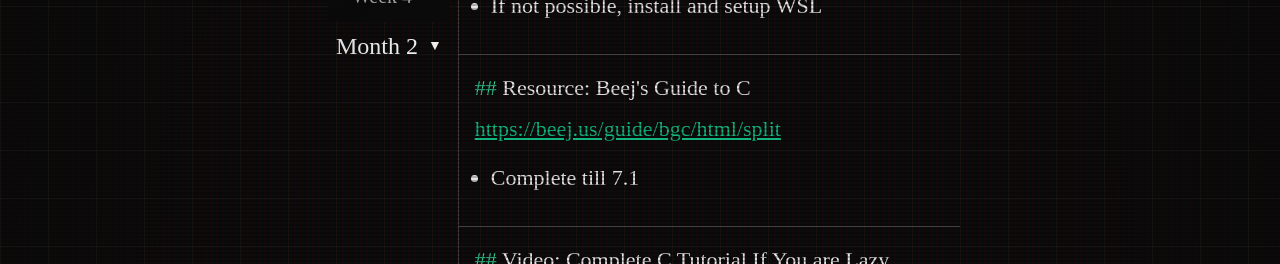
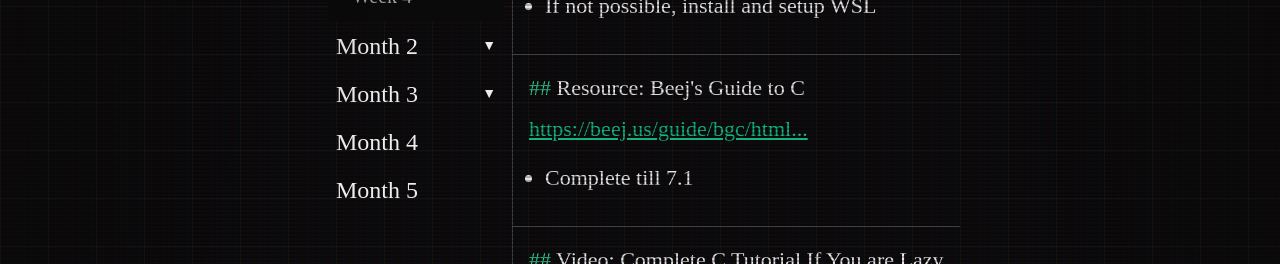
Before and after one commit to namishh/onesemester, a Next.js app: page /low in a window 1280 px wide. Shown: the part 330-594 px from the top of the page. Built offline with nearby package versions, Linux system fonts and the light colour scheme; a web font is replaced by a local one.

Commit message:
low done

```diff
--- a/app/components/sidebar.tsx
+++ b/app/components/sidebar.tsx
@@ -25,15 +25,15 @@ export default function Sidebar() {
                 <a href="/"
                     className={`w-full block text-left p-2 transition-color bg-transparent hover:bg-neutral-800`}
                 >Home</a>
-                <a href="/web"
-                    className={`w-full block text-left p-2 transition-color bg-transparent hover:bg-neutral-800`}
-                >Web</a>
                 <a href="/"
                     className={`w-full block text-left p-2 transition-color bg-transparent hover:bg-neutral-800`}
                 >AI (soon)</a>
                 <a href="/low"
                     className={`w-full block text-left p-2 transition-color bg-transparent hover:bg-neutral-800`}
-                >C // Rust (wip)</a>
+                >C // Rust</a>
+                <a href="/web"
+                    className={`w-full block text-left p-2 transition-color bg-transparent hover:bg-neutral-800`}
+                >Web Dev</a>
             </aside>
         </>
     );
--- a/app/components/task.tsx
+++ b/app/components/task.tsx
@@ -39,9 +39,9 @@ export const TaskComponent = ({ task, className = "" }: { task: Task; className?
                     href={task.url}
                     target="_blank"
                     rel="noopener noreferrer"
-                    className="px-4 text-emerald-500 text-wrap hover:text-emerald-600 underline"
+                    className="px-4 text-emerald-500 text-wrap break-words hover:text-emerald-600 underline"
                 >
-                    {task.url.length > 50 ? task.url.slice(0, 50) + '...' : task.url}
+                    {task.url.length > 30 ? task.url.slice(0, 30) + '...' : task.url}
                 </a>
             )}
             {task.image && (
@@ -65,14 +65,14 @@ export const TaskComponent = ({ task, className = "" }: { task: Task; className?
                         href={url}
                         target="_blank"
                         rel="noopener noreferrer"
-                        className="text-emerald-500 text-wrap hover:text-emerald-600 underline"
+                        className="text-emerald-500 text-wrap break-words hover:text-emerald-600 underline"
                     >
-                        {url.length > 50 ? url.slice(0, 50) + '...' : url}
+                        {url.length > 30 ? url.slice(0, 30) + '...' : url}
                     </a>
                 </div>
             ))}
             {task.list && (
-                <ul className="list-disc mt-4 pl-8 px-4 space-y-1">
+                <ul className="list-disc mt-4 text-wrap break-words	pl-8 px-4 space-y-1">
                     {task.list.map((item, idx) => (
                         <li key={idx}>{item}</li>
                     ))}
@@ -82,7 +82,7 @@ export const TaskComponent = ({ task, className = "" }: { task: Task; className?
                 <div className="mt-4 px-4">
                     {task.details.features && (
                         <Accordion title="Features">
-                            <ul className="list-disc pl-5 space-y-1">
+                            <ul className="list-disc break-words pl-5 space-y-1">
                                 {task.details.features.map((feature, idx) => (
                                     <li key={idx}>{feature}</li>
                                 ))}
@@ -91,7 +91,7 @@ export const TaskComponent = ({ task, className = "" }: { task: Task; className?
                     )}
                     {task.details.tips && (
                         <Accordion title="Tips">
-                            <ul className="list-disc pl-5 space-y-1">
+                            <ul className="list-disc break-words pl-5 space-y-1">
                                 {task.details.tips.map((tip, idx) => (
                                     <li key={idx}>{tip}</li>
                                 ))}
@@ -100,7 +100,7 @@ export const TaskComponent = ({ task, className = "" }: { task: Task; className?
                     )}
                     {task.details.examples && (
                         <Accordion title="Examples">
-                            <ul className="list-disc flex flex-col pl-5 space-y-1">
+                            <ul className="list-disc break-words flex flex-col pl-5 space-y-1">
                                 {task.details.examples.map((example, idx) => (
                                     <a className="text-emerald-500 text-wrap hover:text-emerald-600 underline" key={idx} href={example} target="_blank" rel="noopener noreferrer">{example.length > 30 ? example.slice(0, 30) + '...' : example}</a>
                                 ))}
--- a/app/data/low.json
+++ b/app/data/low.json
@@ -287,6 +287,164 @@
                     ]
                 }
             ]
+        },
+        {
+            "month": 3,
+            "weeks": [
+                {
+                    "week": "1",
+                    "description": "Completing the book",
+                    "tasks": [
+                        {
+                            "type": "Resource",
+                            "content": "Rust Book",
+                            "url": "https://doc.rust-lang.org/book/",
+                            "list": ["Complete the rust book"]
+                        },
+                        {
+                            "type": "Project",
+                            "content": "Make the web server project from rust book",
+                            "list": [
+                                "After this, you can explore frameworks like Tokio, Actix, Tonic and Rocket",
+                                "Combine this with the Diesel ORM to make a full stack app",
+                                "Maybe combine this with your personal tracker so you can show your stats to all."
+                            ]
+                        }
+                    ]
+                },
+                {
+                    "week": 2,
+                    "description": "Miscellaneous Projects",
+                    "tasks": [
+                        {
+                            "type": "Project",
+                            "content": "Implement a hashmap"
+                        },
+                        {
+                            "type": "Video",
+                            "content": "Video for above project",
+                            "url": "https://www.youtube.com/watch?v=k6xR2kf9hlA"
+                        },
+                        {
+                            "type": "Project",
+                            "content": "Make a ffmpeg library",
+                            "list": [
+                                "Speed or slow down video by x times",
+                                "Crop videos from specified positions",
+                                "Convert videos to different formats",
+                                "Can also try to make a screen recorder from it"
+                            ]
+                        },
+                        {
+                            "type": "Project",
+                            "content": "Parser",
+                            "list": [
+                                "Parse markdown or a custom markup format and allow people to create their own webpages"
+                            ]
+                        }
+                    ]
+                },
+                {
+                    "week": 3,
+                    "description": "Graphics with Raylib // Bevy",
+                    "tasks": [
+                       {
+                           "type": "Resource",
+                           "content": "Raylib Rust Bindings",
+                           "url": "https://docs.rs/raylib/latest/raylib/"
+                       } ,
+                       {
+                        "type": "Resource",
+                        "content": "Bevy Quick Start",
+                        "url": "https://bevyengine.org/learn/quick-start/introduction/"
+                       },
+                       {
+                        "type": "Project",
+                        "content": "The Snake Game",
+                        "url": "https://snakegame.org/",
+                        "image": "https://i.imgur.com/8rUsMRp.png"
+                       },
+                       {
+                        "type": "Project",
+                        "content": "Asteroids",
+                        "url": "https://www.echalk.co.uk/amusements/Games/asteroidsClassic/ateroids.html",
+                        "image": "https://i.imgur.com/6tVrK4r.png"
+                       },
+                       {
+                        "type": "Project",
+                        "content": "Galaga Clone",
+                        "url": "https://www.retrogames.cz/play_018-NES.php",
+                        "image": "https://i.imgur.com/4hg8lIc.png"
+                       }
+                    ]
+                },
+                {
+                    "week": 4,
+                    "description": "Garbage Truck Ahead",
+                    "tasks": [
+                        {
+                            "type": "Project",
+                            "content": "Build your own garbage collector",
+                            "urls" : [
+                                "https://manishearth.github.io/blog/2021/04/05/a-tour-of-safe-tracing-gc-designs-in-rust/",
+                                "https://manishearth.github.io/blog/2015/09/01/designing-a-gc-in-rust/"
+                            ]
+                        }
+                    ]
+                }
+            ]
+        },
+        {
+            "month": 4,
+            "tasks": [
+                {
+                    "type": "Project",
+                    "content": "Build a image // video to ascii converter",
+                    "urls": [
+                        "https://youtu.be/gg40RWiaHRY?feature=shared"
+                    ]
+                },
+                {
+
+                    "type": "Project",
+                    "content": "Create your own text editor",
+                    "url": "https://flenker.blog/hecto/",
+                    "image": "https://bear-images.sfo2.cdn.digitaloceanspaces.com/flenker-1719070814.png",
+                    "list": [
+                        "Extend editor with: ",
+                        "Auto close brackets",
+                        "Auto indent on new line",
+                        "Configurable dashboard art",
+                        "Undo / Redo Tree",
+                        "Multiple buffers",
+                        "Vim bindings - Normal and select mode",
+                        "A much more beautiful statusline",
+                        "File Tree",
+                        "Configuration File"
+                    ]
+                }
+            ]
+        },
+        {
+            "month": 5,
+            "tasks" : [
+                {
+                    "type": "Project",
+                    "content": "Build a 3D WASM renderer",
+                    "list": [
+                        "Render easy stuff such as chemistry compounds, BCC, FCC structures",
+                        "Bonus: Render Liquids and Light"
+                    ],
+                    "image": "https://i.imgur.com/6z103YE.png",
+                    "urls": [
+                        "https://docs.rs/nalgebra/latest/nalgebra/",
+                        "https://docs.rs/wasm-bindgen/latest/wasm_bindgen/",
+                        "https://chinedufn.github.io/landon/introduction.html",
+                        "https://docs.rs/js-sys/latest/js_sys",
+                        "https://www.chinedufn.com/3d-webgl-basic-water-tutorial/"
+                    ]
+                }
+            ]
         }
     ]
 }
```
